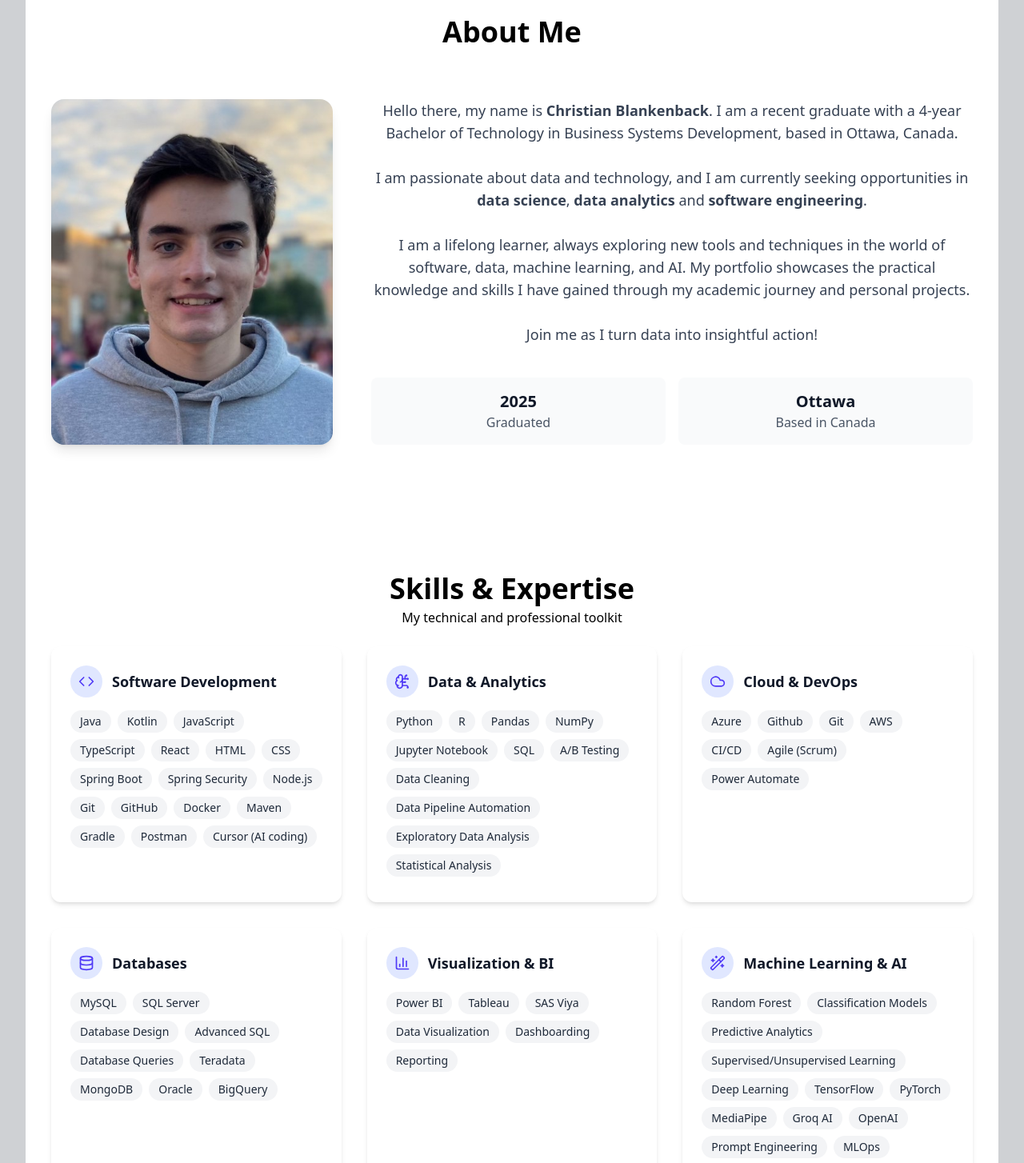
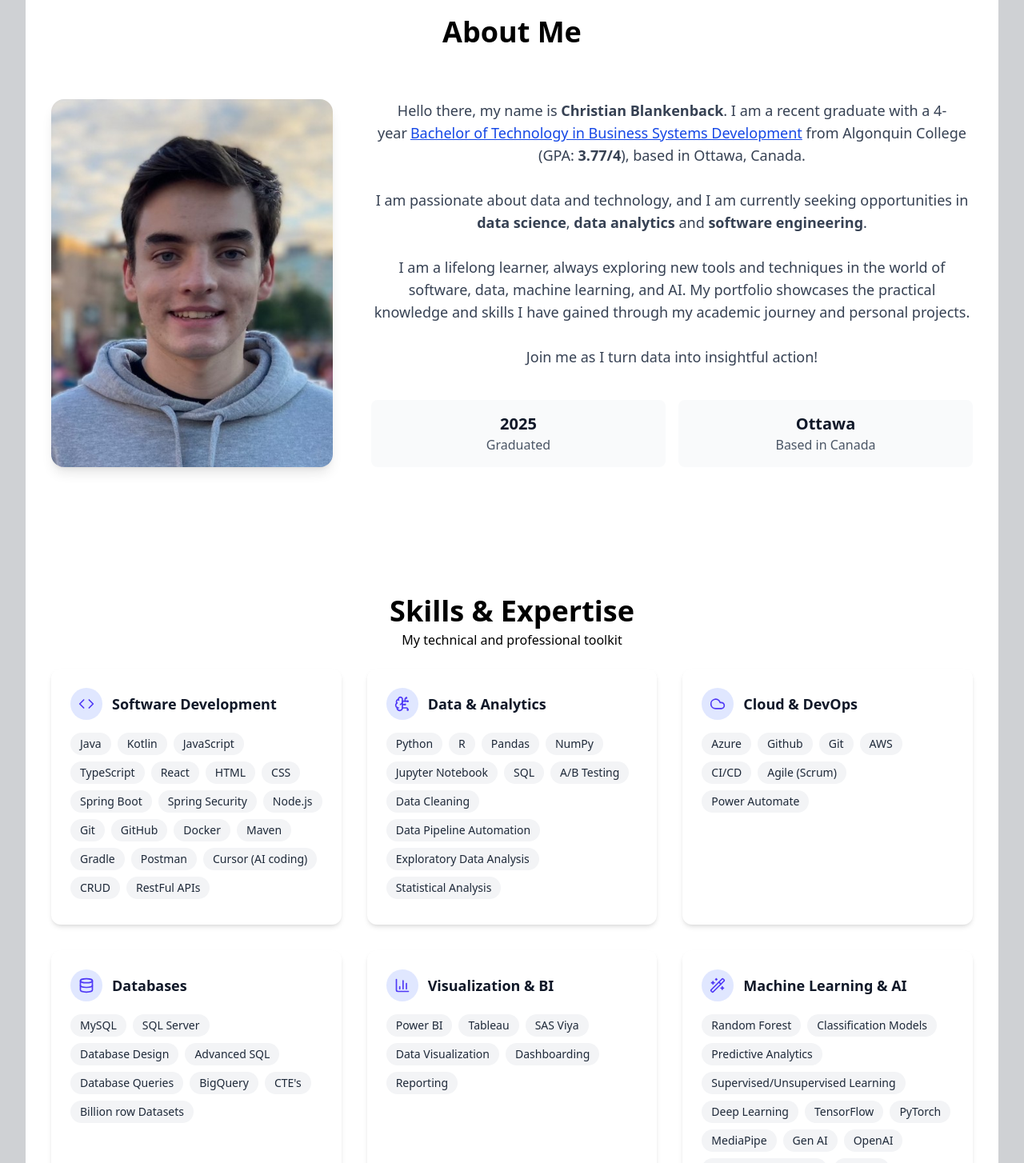
Before and after one commit to cblankenback/my-portfolio, a React (Vite) app: page / in a window 1280 px wide. Shown: the part 860-2314 px from the top of the page at 80% size. Built offline with nearby package versions, Linux system fonts and the light colour scheme.

Commit message:
v2.0 added new stuff to timeline and about me

```diff
--- a/src/components/About.tsx
+++ b/src/components/About.tsx
@@ -37,7 +37,12 @@ export default function About() {
           {/* Bio Section */}
           <motion.div className="md:col-span-2 flex flex-col justify-between space-y-6" initial={{ opacity: 0, y: 40 }} whileInView={{ opacity: 1, y: 0 }} transition={{ duration: 0.6, delay: 0.4 }} viewport={{ once: true }}>
             <motion.p className="text-lg text-gray-700" initial={{ opacity: 0 }} whileInView={{ opacity: 1 }} transition={{ delay: 0.5 }} viewport={{ once: true }}>
-              Hello there, my name is <strong>Christian Blankenback</strong>. I am a recent graduate with a 4-year Bachelor of Technology in Business Systems Development, based in Ottawa, Canada.<br/><br/>
+              Hello there, my name is <strong>Christian Blankenback</strong>. I am a recent graduate with a 4-year
+              <a href="https://www.algonquincollege.com/sat/program/bachelor-of-technology-in-business-systems-development/"
+                 target="_blank" rel="noopener noreferrer" className="text-blue-700 underline ml-1">
+                Bachelor of Technology in Business Systems Development
+              </a>{' '}
+              from Algonquin College (GPA: <strong>3.77/4</strong>), based in Ottawa, Canada.<br/><br/>
               I am passionate about data and technology, and I am currently seeking opportunities in <strong>data science</strong>, <strong>data analytics</strong> and <strong>software engineering</strong>.<br/><br/>
               I am a lifelong learner, always exploring new tools and techniques in the world of software, data, machine learning, and AI. My portfolio showcases the practical knowledge and skills I have gained through my academic journey and personal projects.<br/><br/>
               Join me as I turn data into insightful action!
--- a/src/components/Hero.tsx
+++ b/src/components/Hero.tsx
@@ -40,7 +40,7 @@ export default function Hero() {
           <span className="block text-blue-200 text-2xl mt-4">Empowering Decisions with Machine Learning & AI</span>
         </h1>
         <p className="text-xl md:text-2xl mt-4 text-blue-100">
-          Data Analyst&nbsp;| AI Enthusiast&nbsp;| Problem Solver
+          Data Analyst&nbsp;| AI Enthusiast&nbsp;| Software Developer&nbsp;| Problem Solver
         </p>
 
         <div className="mt-10 flex flex-col sm:flex-row gap-4 justify-center">
--- a/src/components/Projects.tsx
+++ b/src/components/Projects.tsx
@@ -75,9 +75,9 @@ const projectsData: Project[] = [
     image: dash1Img,
   },
   {
-    title: 'Study Group Finder',
+    title: 'Study Group Finder (WebApp + Restful API)',
     description: 'Web app that helps students organize and join study groups.',
-    tech: ['Java', 'Spring Boot', 'MySQL', 'Docker', 'Azure', 'Thymeleaf'],
+    tech: ['Java', 'Spring Boot', 'MySQL', 'Docker', 'Azure', 'Thymeleaf', 'CRUD', 'RestFul APIs'],
     github: 'https://github.com/cblankenback/study.group.finder',
     details: [
       'Problem: Students struggled to find and organize study partners.',
@@ -88,9 +88,9 @@ const projectsData: Project[] = [
     image: studygroupImg,
   },
   {
-    title: 'Employee Task Manager (Android + API)',
+    title: 'Employee Task Manager (Android + Restful API)',
     description: 'Android app and RESTful backend to manage employee tasks.',
-    tech: ['Java', 'Spring Boot', 'Android', 'Spring Security', 'GitHub'],
+    tech: ['Java', 'Spring Boot', 'Android', 'Spring Security', 'GitHub', 'CRUD', 'RestFul APIs'],
     github: 'https://github.com/cblankenback/TaskManager',
     details: [
       'Problem: Wanted to make a secure, mobile-friendly task management system.',
--- a/src/components/Skills.tsx
+++ b/src/components/Skills.tsx
@@ -14,7 +14,7 @@ const skills = [
     category: 'Software Development',
     icon: Code,
     skills: [
-      'Java', 'Kotlin', 'JavaScript', 'TypeScript', 'React', 'HTML', 'CSS', 'Spring Boot', 'Spring Security', 'Node.js', 'Git', 'GitHub', 'Docker', 'Maven', 'Gradle', 'Postman', 'Cursor (AI coding)'
+      'Java', 'Kotlin', 'JavaScript', 'TypeScript', 'React', 'HTML', 'CSS', 'Spring Boot', 'Spring Security', 'Node.js', 'Git', 'GitHub', 'Docker', 'Maven', 'Gradle', 'Postman', 'Cursor (AI coding)', 'CRUD', 'RestFul APIs'
     ],
   },
   {
@@ -35,7 +35,7 @@ const skills = [
     category: 'Databases',
     icon: Database,
     skills: [
-      'MySQL', 'SQL Server', 'Database Design', 'Advanced SQL', 'Database Queries', 'Teradata', 'MongoDB', 'Oracle', 'BigQuery'
+      'MySQL', 'SQL Server', 'Database Design', 'Advanced SQL', 'Database Queries', 'BigQuery', "CTE's", 'Billion row Datasets'
     ],
   },
   {
@@ -49,7 +49,7 @@ const skills = [
     category: 'Machine Learning & AI',
     icon: Wand2,
     skills: [
-      'Random Forest', 'Classification Models', 'Predictive Analytics', 'Supervised/Unsupervised Learning', 'Deep Learning', 'TensorFlow', 'PyTorch', 'MediaPipe', 'Groq AI', 'OpenAI', 'Prompt Engineering', 'MLOps'
+      'Random Forest', 'Classification Models', 'Predictive Analytics', 'Supervised/Unsupervised Learning', 'Deep Learning', 'TensorFlow', 'PyTorch', 'MediaPipe', 'Gen AI', 'OpenAI', 'Prompt Engineering', 'MLOps', 'Cursor (AI coding)'
     ],
   },
   {
--- a/src/components/Timeline.tsx
+++ b/src/components/Timeline.tsx
@@ -8,13 +8,31 @@ const timelineData = [
     company: 'Natural Resources Canada',
     description: 'Developing software solutions as part of a government' ,
     icon: 'work',
+    skills: [
+      'Agile Development',
+      'Software Maintenance',
+      'Troubleshooting',
+      'Team Collaboration',
+    ],
   },
   {
     year: 'Sep 2021 - Apr 2025',
     title: 'Bachelor of Technology (Honours), Business Systems Development',
     company: 'Algonquin College of Applied Arts and Technology',
-    description: 'Graduated with a GPA of 3.75/4. Focused on business systems, data, and technology.',
+    description: `Graduated with a GPA of 3.77/4. Focused on business systems, data, and technology.\n` +
+      `\n` +
+      `Learn more: https://www.algonquincollege.com/sat/program/bachelor-of-technology-in-business-systems-development/`,
     icon: 'education',
+    skills: [
+      'Data Analytics & BI',
+      'Advanced SQL',
+      'Software Development (Java, Spring Boot)',
+      'Data Structures & Algorithms',
+      'Database Design',
+      'Enterprise Application Development',
+      'Strategic Business Intelligence',
+      'Project Management & Agile',
+    ],
   },
   {
     year: 'May 2024 - Aug 2024',
@@ -22,6 +40,17 @@ const timelineData = [
     company: 'Canada Revenue Agency',
     description: 'Worked on Data Analytics, Machine Learning, and interactive dashboards.',
     icon: 'work',
+    skills: [
+      'SQL Queries',
+      'Data Pipelines',
+      "CTE's",
+      "Window Functions",
+      'Data Visualization (Power BI)',
+      'Automation (Python, R)',
+      'Data Cleaning (Python, R)',
+      'Large Dataset Analysis (1B+ rows)',
+      'Machine Learning (Regression)',
+    ],
   },
   {
     year: 'May 2023 - Aug 2023',
@@ -29,6 +58,13 @@ const timelineData = [
     company: 'City of Ottawa',
     description: 'Provided IT user support as part of an internship program.',
     icon: 'work',
+    skills: [
+      'User Support',
+      'Active Directory & Azure',
+      'Documentation & Training',
+      'Remote Tool Support',
+      'Knowledge Management',
+    ],
   },
   {
     year: 'May 2022 - Aug 2022',
@@ -36,6 +72,13 @@ const timelineData = [
     company: 'City of Ottawa',
     description: 'Provided IT user support as part of an internship program.',
     icon: 'work',
+    skills: [
+      'User Support',
+      'Active Directory & Azure',
+      'Documentation & Training',
+      'Remote Tool Support',
+      'Knowledge Management',
+    ],
   },
 ];
 
@@ -77,7 +120,32 @@ export default function Timeline() {
                     </span>
                     <h3 className="text-xl font-bold text-gray-900">{item.title}</h3>
                     <p className="text-indigo-600 font-medium">{item.company}</p>
-                    <p className="text-gray-600 mt-2">{item.description}</p>
+                    <p className="text-gray-600 mt-2">
+                      {item.icon === 'education' ? (
+                        <>
+                          Graduated with a GPA of <strong>3.77/4</strong>. Focused on business systems, data, and technology.<br />
+                          <a
+                            href="https://www.algonquincollege.com/sat/program/bachelor-of-technology-in-business-systems-development/"
+                            target="_blank"
+                            rel="noopener noreferrer"
+                            className="text-blue-700 underline"
+                          >
+                            Learn more
+                          </a>
+                        </>
+                      ) : (
+                        item.description
+                      )}
+                    </p>
+                    {item.skills && item.skills.length > 0 && (
+                      <div className="flex flex-wrap gap-2 mt-3">
+                        {item.skills.map((skill, i) => (
+                          <span key={i} className="px-3 py-1 bg-gray-100 text-gray-800 rounded-full text-xs font-medium">
+                            {skill}
+                          </span>
+                        ))}
+                      </div>
+                    )}
                   </motion.div>
                 </div>
                 {/* Icon */}
--- a/vite.config.ts
+++ b/vite.config.ts
@@ -3,6 +3,6 @@ import react from '@vitejs/plugin-react'
 import tailwindcss from '@tailwindcss/vite'
 // https://vite.dev/config/
 export default defineConfig({
-  base: '/portfolio-website/',
+  base: '/my-portfolio/',
   plugins: [react(), tailwindcss()],
 })
```
